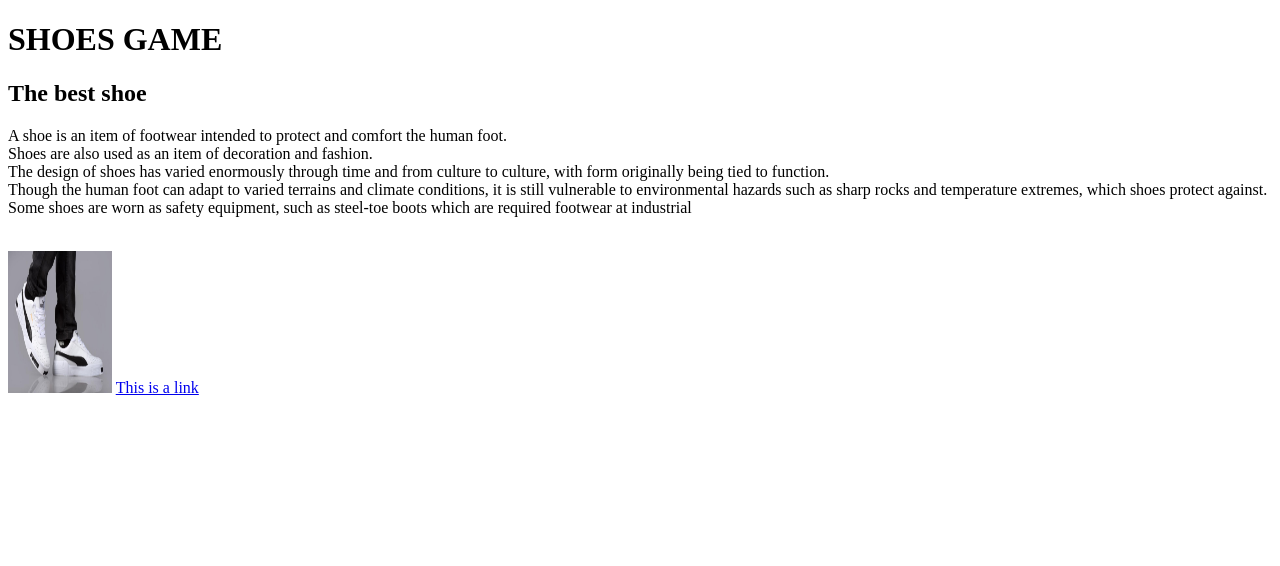
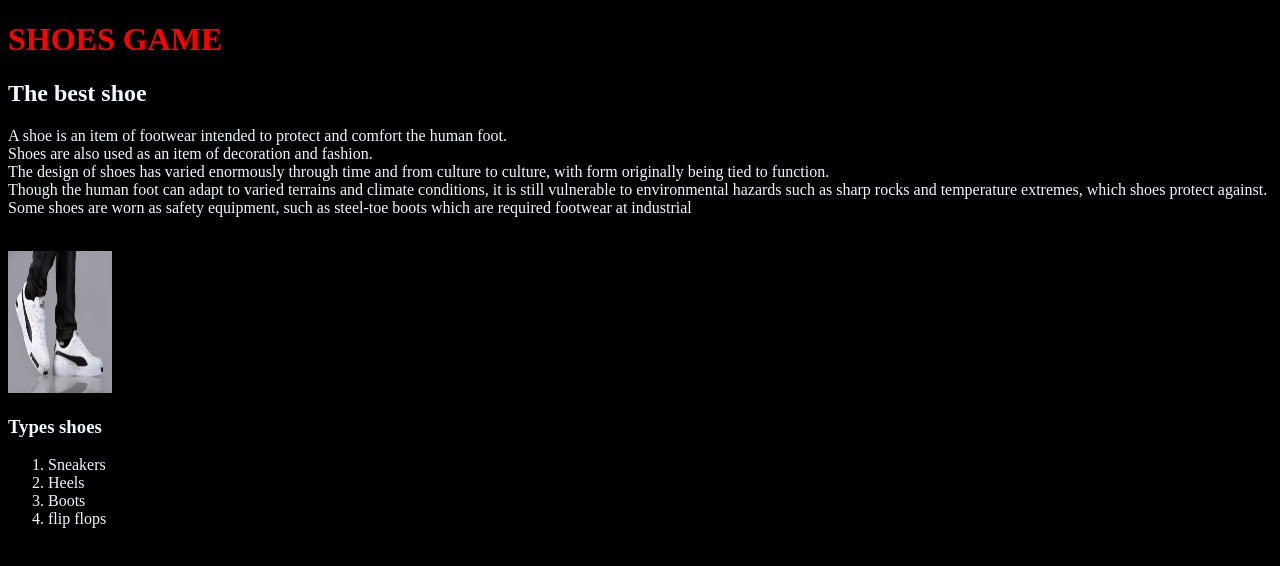
Before and after one commit to Vera25-O/tutorial-1, a plain HTML site: page index.html in a window 1280 px wide. Drawn offline with Linux system fonts and the light colour scheme.

Commit message:
added ordered list and editted the anchor and image tag

```diff
--- a/index.html
+++ b/index.html
@@ -3,17 +3,31 @@
 <head> <!--contains meta information about the HTML page-->
 <title>Page Title</title><!-- is shown in the browser's title bar or in the page's tab-->
 </head>
-<body> <!--defines the document's body, and is a container for all the visible contents, such as headings, paragraphs, images, hyperlinks, tables, lists, etc.-->
+<body style="background-color:black ; color: aliceblue;"> <!--defines the document's body, and is a container for all the visible contents, such as headings, paragraphs, images, hyperlinks, tables, lists, etc.-->
 
-<h1>SHOES GAME</h1>
+<h1 style="color: red;">SHOES GAME</h1>
 <h2>The best shoe</h2>
 <p>A shoe is an item of footwear intended to protect and comfort the human foot. <br>
     Shoes are also used as an item of decoration and fashion. <br>
     The design of shoes has varied enormously through time and from culture to culture, with form originally being tied to function.<br>
     Though the human foot can adapt to varied terrains and climate conditions, it is still vulnerable to environmental hazards such as sharp rocks and temperature extremes, which shoes protect against. <br>
     Some shoes are worn as safety equipment, such as steel-toe boots which are required footwear at industrial </p> <br>
-<img src=" images/boyshoe.jpeg" alt="shoe image" width="104" height="142">
-<a href="#">This is a link</a>
+
+<a href="shoes.html" target="_top">
+    <img src=" images/boyshoe.jpeg" alt="shoe image" width="104" height="142">
+</a>
+
+
+
+
+<!--list tag-->
+<h3>Types shoes</h3>
+<ol>
+  <li>Sneakers</li>
+  <li>Heels</li>
+  <li>Boots</li>
+  <li>flip flops</li>
+</ol>
 
 </body>
 </html>
```
Also changed, not shown: shoes.html (added, +11 -0 lines).
